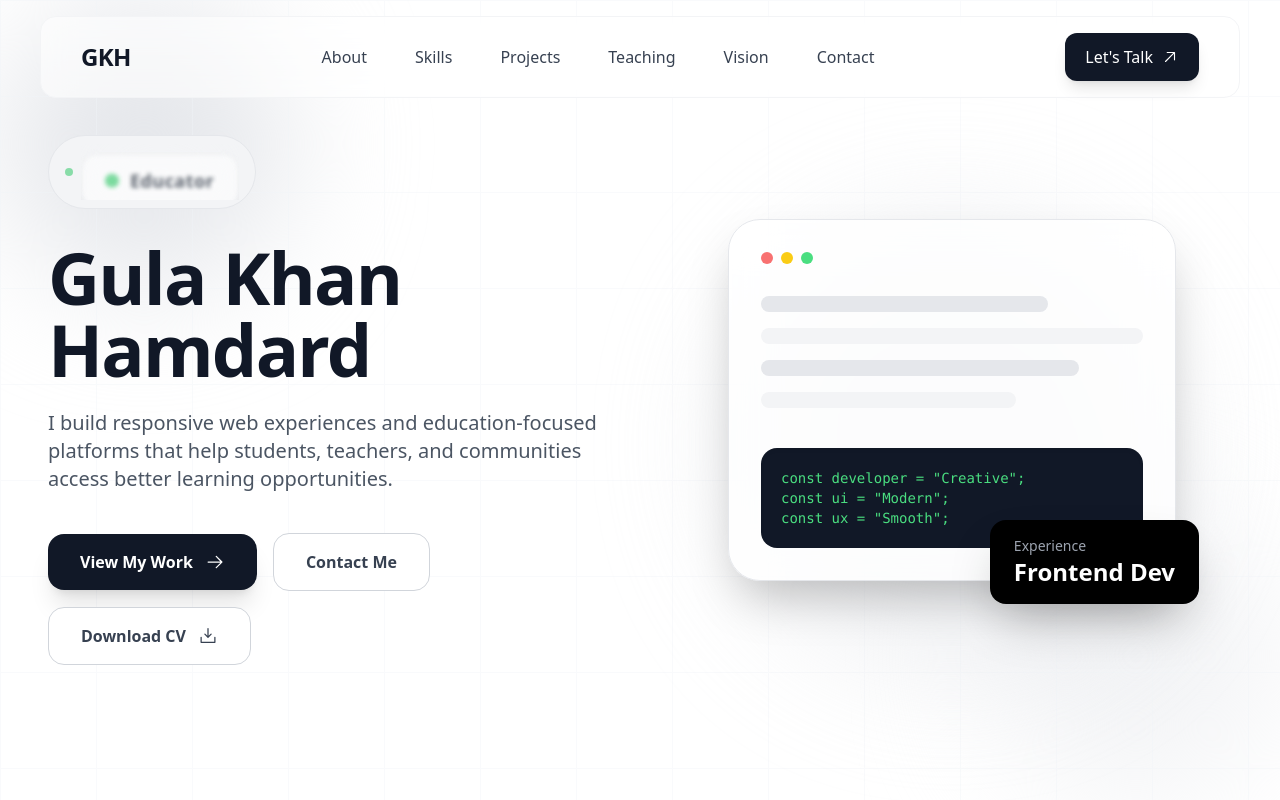
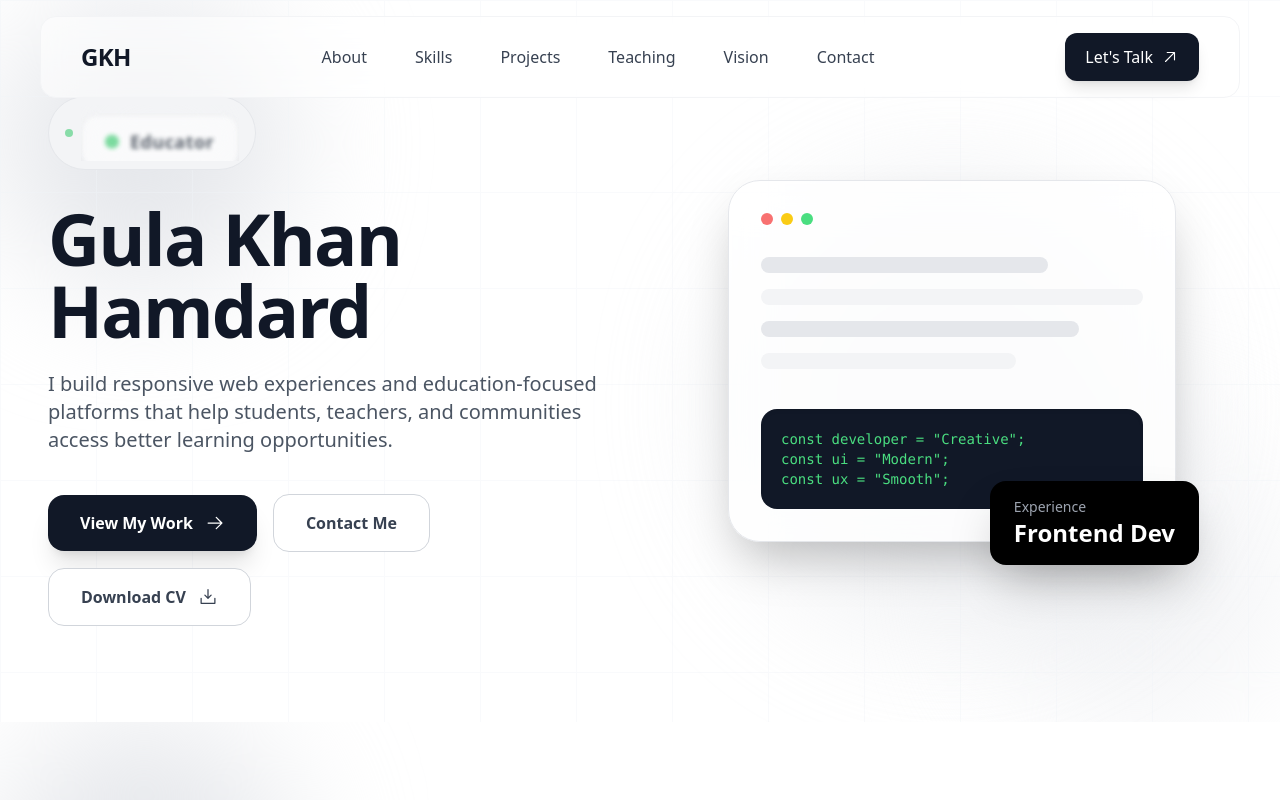
Before and after one commit to MuhdAddasHamdard/My-Protfolio, a React (Vite) app: page / in a window 1280 px wide. Shown: the top 800 px of the page. Built offline with nearby package versions, Linux system fonts and the light colour scheme.

Commit message:
fix hero section

```diff
--- a/src/components/Hero.jsx
+++ b/src/components/Hero.jsx
@@ -21,7 +21,6 @@ const Hero = () => {
       className="
         relative
         overflow-hidden
-        min-h-screen
         flex
         items-center
         bg-white
@@ -35,7 +34,7 @@ const Hero = () => {
       <div className="absolute inset-0 bg-[linear-gradient(to_right,#f1f5f9_1px,transparent_1px),linear-gradient(to_bottom,#f1f5f9_1px,transparent_1px)] bg-[size:6rem_6rem] opacity-40"></div>
 
       <div className="container mx-auto px-6 lg:px-12 relative z-10">
-        <div className="grid lg:grid-cols-2 gap-16 items-center min-h-screen py-24">
+        <div className="grid lg:grid-cols-2 gap-16 items-center py-24">
           {/* Left Content */}
           <div className="text-center lg:text-left">
             {/* Small Heading */}
```
